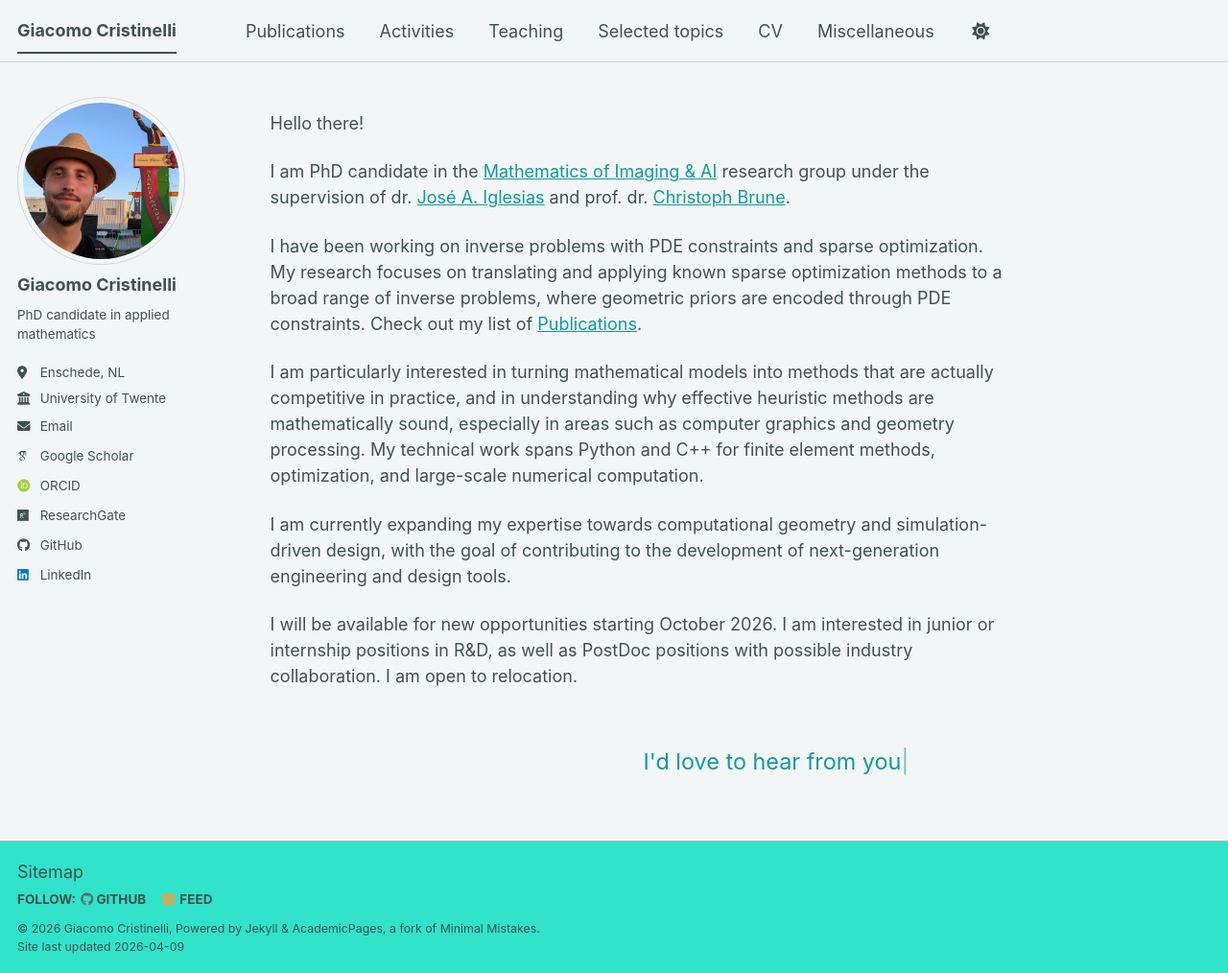
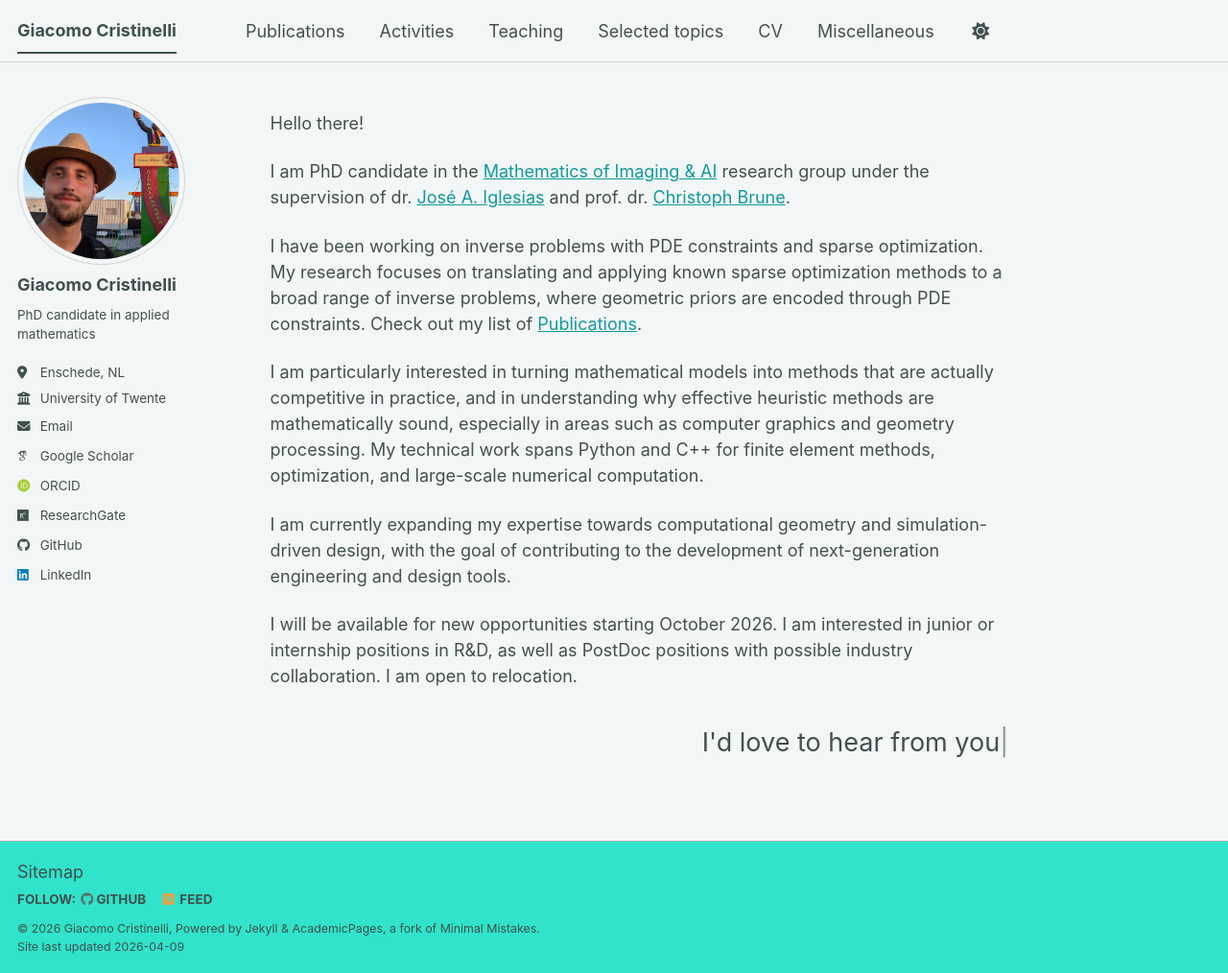
Before and after one commit to gcristinelli/gcristinelli.github.io, a Jekyll site: the page built from _pages/about.md, in a window 1280 px wide and 1014 px high. Shown: the whole window at 96% size. Built offline with Jekyll 4.4.1, drawn with Linux system fonts in a browser that asks for light colours; some web fonts are replaced; a script bundle is joined from its source files by our own code; library files that are not in the unit come from our copies.

Commit message:
home update

```diff
--- a/_layouts/home.html
+++ b/_layouts/home.html
@@ -18,11 +18,6 @@ layout: default
   {% include sidebar.html %}
 
   <article class="page" itemscope itemtype="http://schema.org/CreativeWork">
-
-    <!-- RIGHT-ALIGNED TYPEWRITER -->
-    <div style="position: absolute; bottom: 20%; right: 26%; text-align: right; font-size: 1.3rem; color: #11999e;">
-      <span id="typewriter"></span><span style="animation: blink 0.8s infinite;">|</span>
-    </div>
 
     {% if page.title %}<meta itemprop="headline" content="{{ page.title | markdownify | strip_html | strip_newlines | escape_once }}">{% endif %}
     {% if page.excerpt %}<meta itemprop="description" content="{{ page.excerpt | markdownify | strip_html | strip_newlines | escape_once }}">{% endif %}
@@ -84,6 +79,10 @@ layout: default
         {% endif %}
 
         {% if page.link %}<div><a href="{{ page.link }}" class="btn">{{ site.data.ui-text[site.locale].ext_link_label | default: "Direct Link" }}</a></div>{% endif %}
+        <!-- TYPEWRITER AT END -->
+        <div style="margin-top: 2rem; text-align: right; font-size: 1.5rem;">
+        <span id="typewriter"></span><span style="animation: blink 0.8s infinite;">|</span>
+        </div>
       </section>
 
       <footer class="page__meta">
```
